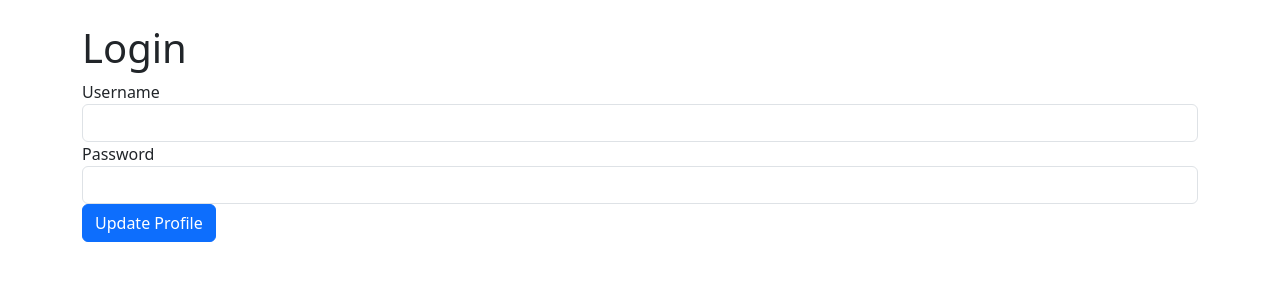
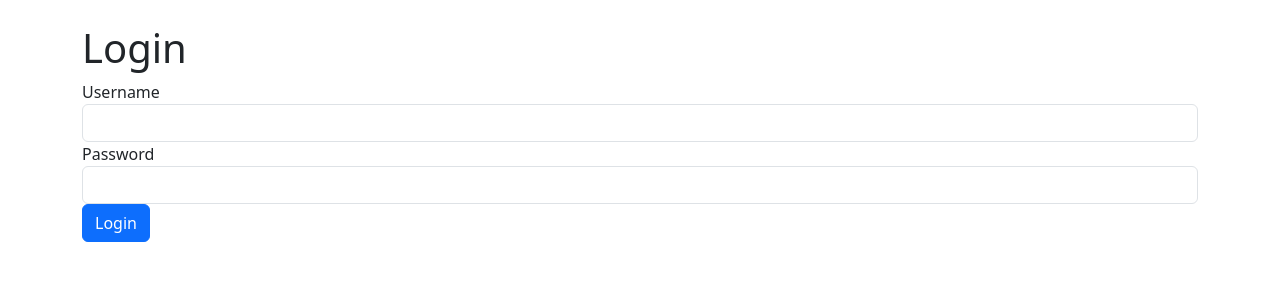
Before and after one commit to VanLance/tom_capstone, a Flask app: page /login in a window 1280 px wide. Shown: the part 56-356 px from the top of the page. Run offline with Flask 3, Linux system fonts and the light colour scheme.

Commit message:
Update login.html

```diff
--- a/templates/login.html
+++ b/templates/login.html
@@ -11,6 +11,6 @@
         <label for="password">Password</label>
         <input type="password" class="form-control" id="password" name="password">
     </div>
-    <button type="submit" class="btn btn-primary">Update Profile</button>
+    <button type="submit" class="btn btn-primary">Login</button>
 </form>
 {% endblock %}
```
